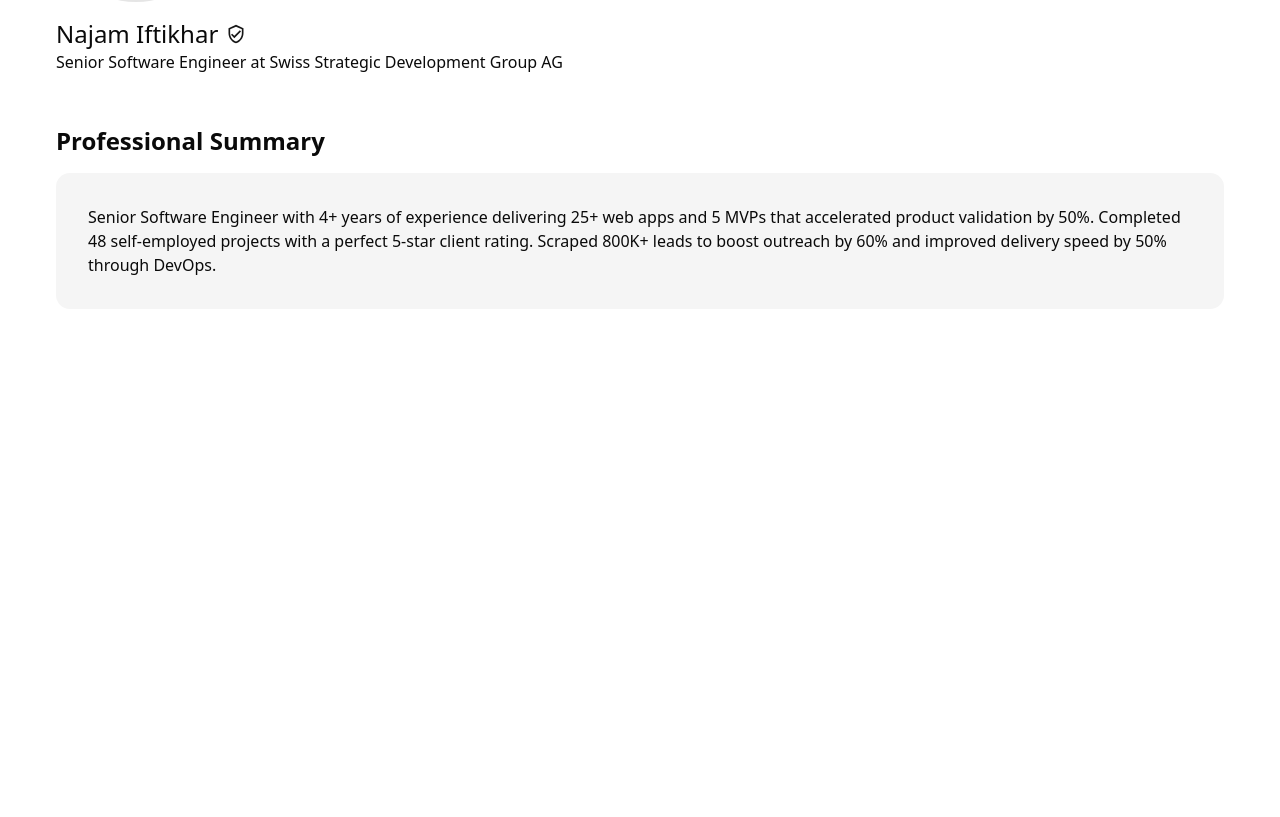
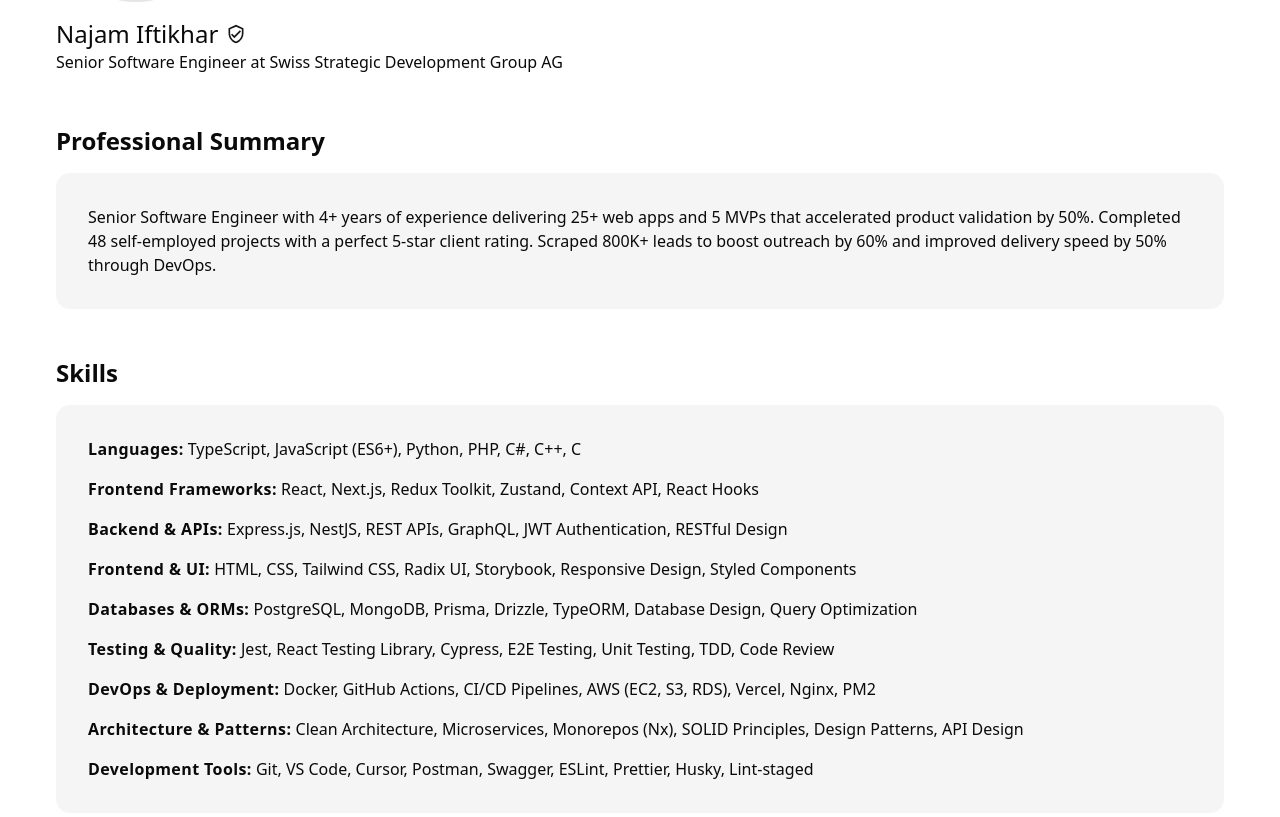
Before and after one commit to devnajam/personal-website, a Next.js app: page / in a window 1280 px wide. Shown: the part 413-1230 px from the top of the page. Before the commit the page ends 800 px from the top, so only its background shows below. Built offline with nearby package versions, Linux system fonts and the light colour scheme.

Commit message:
feat: add skills section

```diff
--- a/app/layout.tsx
+++ b/app/layout.tsx
@@ -17,7 +17,7 @@ export default function RootLayout({
 }>) {
   return (
     <html lang="en" suppressHydrationWarning>
-      <body className={`antialiased`}>
+      <body className={`antialiased pb-20`}>
         <ThemeProvider
           attribute="class"
           defaultTheme="system"
--- a/app/page.tsx
+++ b/app/page.tsx
@@ -2,6 +2,7 @@ import { Box } from "@/components/containers/box/box";
 import { ProfileAvatar } from "@/components/profile-avatar/profile-avatar";
 import { ProfileBanner } from "@/components/profile-banner/profile-banner";
 import { CardContainer } from "@/components/cards/card-container/card-container";
+import { skills } from "@/data/data";
 
 export default function Home() {
   return (
@@ -15,7 +16,7 @@ export default function Home() {
           className="absolute top-[60%] lg:top-[70%] lg:left-10 left-4"
         />
       </div>
-      <div className="lg:mt-52 mt-40 lg:px-10">
+      <div className="lg:mt-52 mt-40 lg:px-10 flex flex-col gap-12">
         <div className="flex flex-col gap-4">
           <h1 className="text-2xl font-bold">Professional Summary</h1>
           <CardContainer>
@@ -26,6 +27,20 @@ export default function Home() {
             delivery speed by 50% through DevOps.
           </CardContainer>
         </div>
+
+        <div className="flex flex-col gap-4" id="skills">
+          <h1 className="text-2xl font-bold">Skills</h1>
+          <CardContainer className="space-y-4">
+            {skills.map((category) => (
+              <div key={category.category}>
+                <span className="font-bold tracking-wide">
+                  {category.category}:
+                </span>{" "}
+                {category.skills.join(", ")}
+              </div>
+            ))}
+          </CardContainer>
+        </div>
       </div>
     </Box>
   );
--- /dev/null
+++ b/data/data.ts
@@ -0,0 +1,109 @@
+export const skills = [
+  {
+    category: "Languages",
+    skills: [
+      "TypeScript",
+      "JavaScript (ES6+)",
+      "Python",
+      "PHP",
+      "C#",
+      "C++",
+      "C",
+    ],
+  },
+  {
+    category: "Frontend Frameworks",
+    skills: [
+      "React",
+      "Next.js",
+      "Redux Toolkit",
+      "Zustand",
+      "Context API",
+      "React Hooks",
+    ],
+  },
+  {
+    category: "Backend & APIs",
+    skills: [
+      "Express.js",
+      "NestJS",
+      "REST APIs",
+      "GraphQL",
+      "JWT Authentication",
+      "RESTful Design",
+    ],
+  },
+  {
+    category: "Frontend & UI",
+    skills: [
+      "HTML",
+      "CSS",
+      "Tailwind CSS",
+      "Radix UI",
+      "Storybook",
+      "Responsive Design",
+      "Styled Components",
+    ],
+  },
+  {
+    category: "Databases & ORMs",
+    skills: [
+      "PostgreSQL",
+      "MongoDB",
+      "Prisma",
+      "Drizzle",
+      "TypeORM",
+      "Database Design",
+      "Query Optimization",
+    ],
+  },
+  {
+    category: "Testing & Quality",
+    skills: [
+      "Jest",
+      "React Testing Library",
+      "Cypress",
+      "E2E Testing",
+      "Unit Testing",
+      "TDD",
+      "Code Review",
+    ],
+  },
+  {
+    category: "DevOps & Deployment",
+    skills: [
+      "Docker",
+      "GitHub Actions",
+      "CI/CD Pipelines",
+      "AWS (EC2, S3, RDS)",
+      "Vercel",
+      "Nginx",
+      "PM2",
+    ],
+  },
+  {
+    category: "Architecture & Patterns",
+    skills: [
+      "Clean Architecture",
+      "Microservices",
+      "Monorepos (Nx)",
+      "SOLID Principles",
+      "Design Patterns",
+      "API Design",
+    ],
+  },
+  {
+    category: "Development Tools",
+    skills: [
+      "Git",
+      "VS Code",
+      "Cursor",
+      "Postman",
+      "Swagger",
+      "ESLint",
+      "Prettier",
+      "Husky",
+      "Lint-staged",
+    ],
+  },
+];
```
